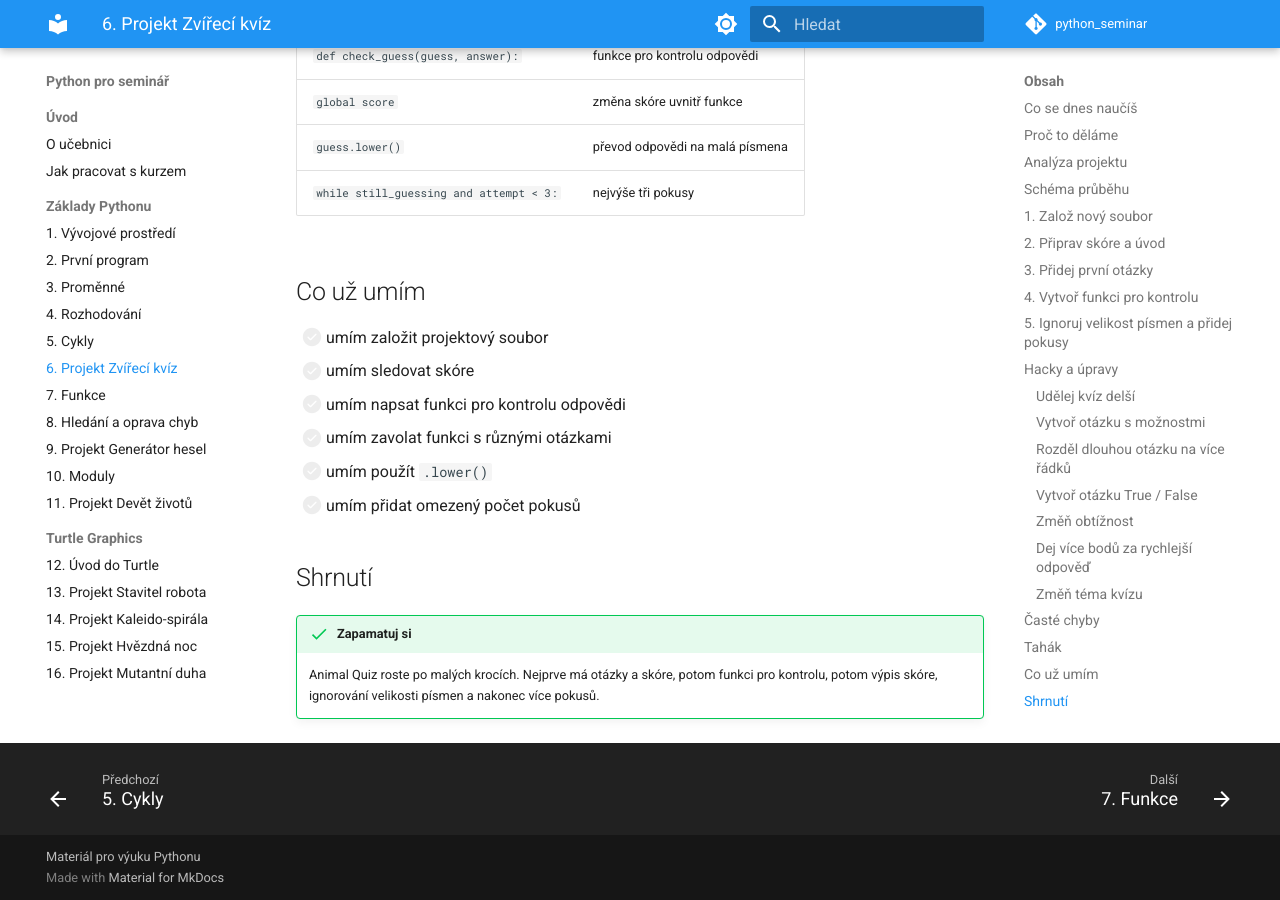
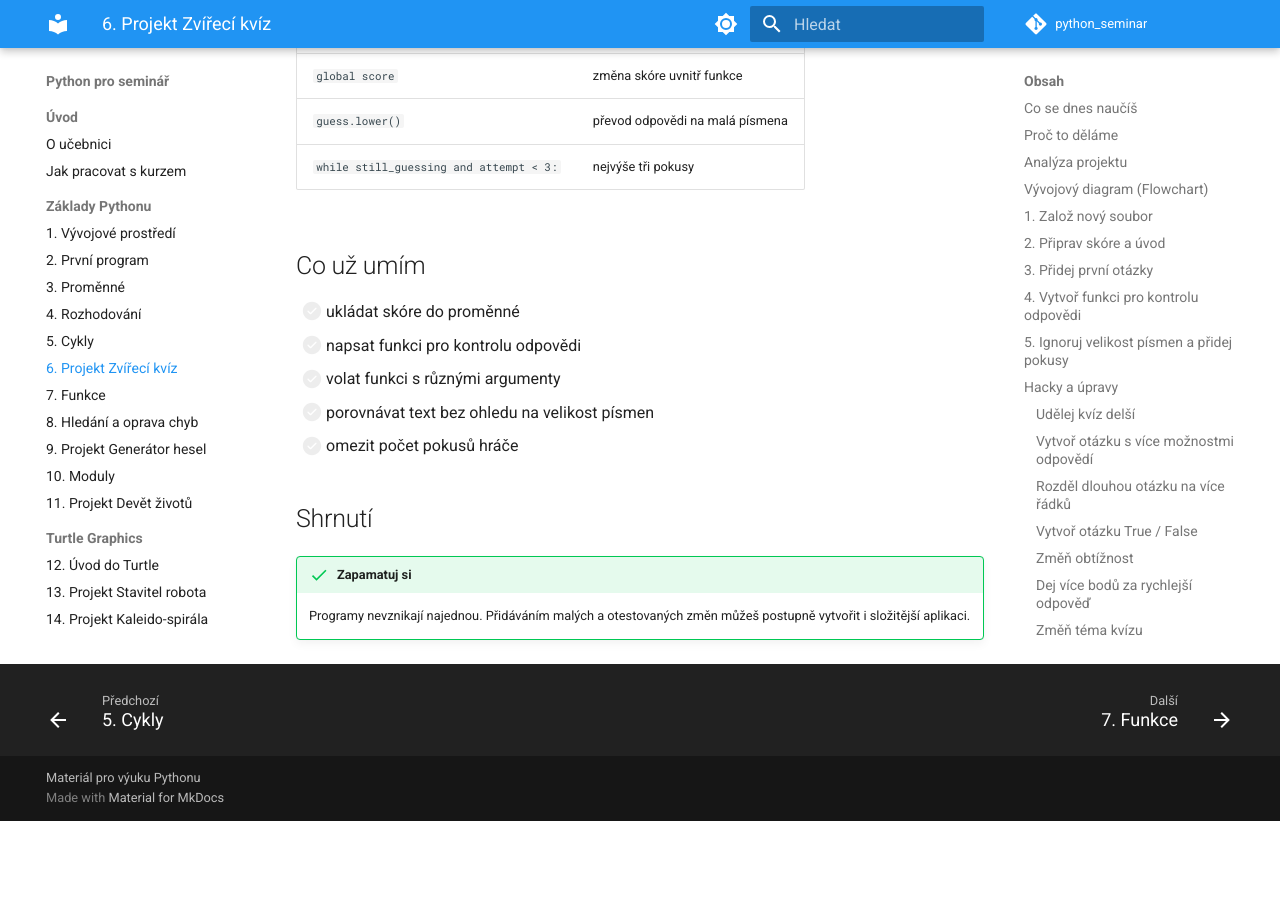
Before and after one commit to faitjaroslav-byte/python_seminar, an MkDocs documentation site: the page built from docs/06-zvireci-kviz/index.md, in a window 1280 px wide and 900 px high, scrolled down 6940 px. Built offline with MkDocs 1.6.1 and Material for MkDocs 9.7.7, drawn with Linux system fonts in a browser that asks for light colours; comment, search, counter and statistics services are not loaded; after the commit the page ends 7761 px from its top, so only the background shows below that; some of the changed text lies outside the part shown.

Commit message:
Lesson 6 - minor text corrections

````diff
--- a/docs/06-zvireci-kviz/index.md
+++ b/docs/06-zvireci-kviz/index.md
@@ -28,7 +28,7 @@
 - po špatné odpovědi může hráč odpověď zopakovat
 - na konci se zobrazí výsledné skóre
 
-## Schéma průběhu
+## Vývojový diagram (Flowchart)
 
 ![Projekt Animal Quiz - kompletní flowchart s kontrolou odpovědi, pokusy, přičtením skóre, dalšími otázkami a výpisem výsledku](images/flowchart.svg){ .flowchart }
 
@@ -71,7 +71,7 @@
 print("Your score is " + str(score))
 ```
 
-## 4. Vytvoř funkci pro kontrolu
+## 4. Vytvoř funkci pro kontrolu odpovědi
 
 Opakovanou kontrolu přesuneme do funkce `check_guess()`.
 
@@ -163,9 +163,9 @@
 check_guess(guess, "three")
 ```
 
-### Vytvoř otázku s možnostmi
+### Vytvoř otázku s více možnostmi odpovědí
 
-U otázky s více možnostmi hráč neodpovídá celým slovem, ale písmenem. Program potom kontroluje, jestli hráč zadal správnou možnost.
+U otázky s více možnostmi odpovědí hráč neodpovídá celým slovem, ale písmenem. Program potom kontroluje, jestli hráč zadal správnou možnost.
 
 ```python
 guess = input("Which one of these is a fish? A) Whale B) Dolphin C) Shark D) Squid. Type A, B, C, or D ")
@@ -255,14 +255,13 @@
 
 ## Co už umím
 
-- [ ] umím založit projektový soubor
-- [ ] umím sledovat skóre
-- [ ] umím napsat funkci pro kontrolu odpovědi
-- [ ] umím zavolat funkci s různými otázkami
-- [ ] umím použít `.lower()`
-- [ ] umím přidat omezený počet pokusů
+- [ ] ukládat skóre do proměnné
+- [ ] napsat funkci pro kontrolu odpovědi
+- [ ] volat funkci s různými argumenty
+- [ ] porovnávat text bez ohledu na velikost písmen
+- [ ] omezit počet pokusů hráče
 
 ## Shrnutí
 
 !!! success "Zapamatuj si"
-    Animal Quiz roste po malých krocích. Nejprve má otázky a skóre, potom funkci pro kontrolu, potom výpis skóre, ignorování velikosti písmen a nakonec více pokusů.
+    Programy nevznikají najednou. Přidáváním malých a otestovaných změn můžeš postupně vytvořit i složitější aplikaci.
````
Also changed, not shown: other parts of docs/06-zvireci-kviz/index.md (+1 -1 lines).
